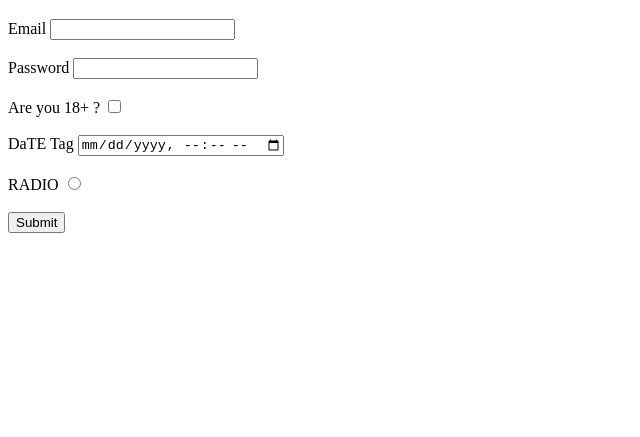
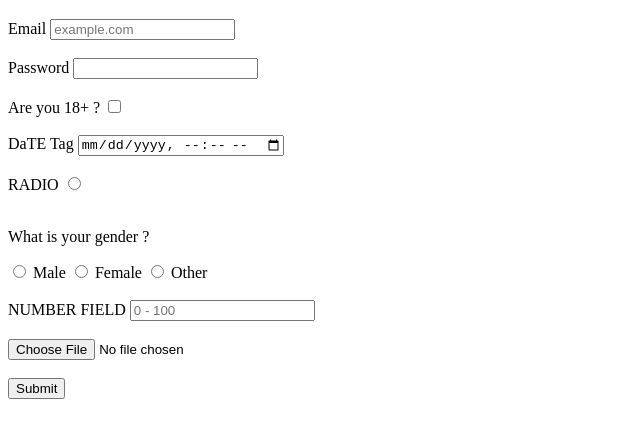
Before and after one commit to neerajnanvani/WD-1-HWC, a plain HTML site: page form.html in a window 1280 px wide. Shown: the part 61-498 px from the top of the page, without its empty margins (0-640 px from the left). Drawn offline with Linux system fonts and the light colour scheme.

Commit message:
FORMS COMPLETED

```diff
--- a/form.html
+++ b/form.html
@@ -5,14 +5,14 @@
         <h1>THIS IS FORM CLASS</h1>
 
         <label for="email"> Email</label>
-        <input id="email" />
+        <input id="email" type="email" placeholder="example.com" />
 
 
         <br />
         <br />
 
         <label for="password"> Password </label>
-        <input type="text" id="password" />
+        <input id="password" type="password" />
 
         <br />
         <br />
@@ -48,9 +48,49 @@
          <br />
          <br />
 
-        <button>
+
+
+            <!-- This is 6th lecture on forms continue -->
+
+
+         <p for=""> What is your gender ?</p>
+
+
+         <input type="radio" name="gender" />
+         <label> Male</label>
+
+         <input type="radio" name="gender" />
+         <label> Female</label>
+
+         <input type="radio" name="gender" />
+         <label> Other </label>
+
+
+         <br />
+         <br />
+
+
+         <label for=""> NUMBER FIELD</label>
+         <input type="number" placeholder="0 - 100" />
+
+
+         <br />
+          <br />
+
+          <!-- <label for="">FIle Field</label> -->
+          <input type="file" placeholder="file" />
+
+
+          <br />
+           <br />
+
+         <input type="submit" />
+
+         <br>
+         <br>
+        <!-- <button>
             Submit
-        </button>
-
+        </button> -->
+    </form>
 </body>
 </html>
```
